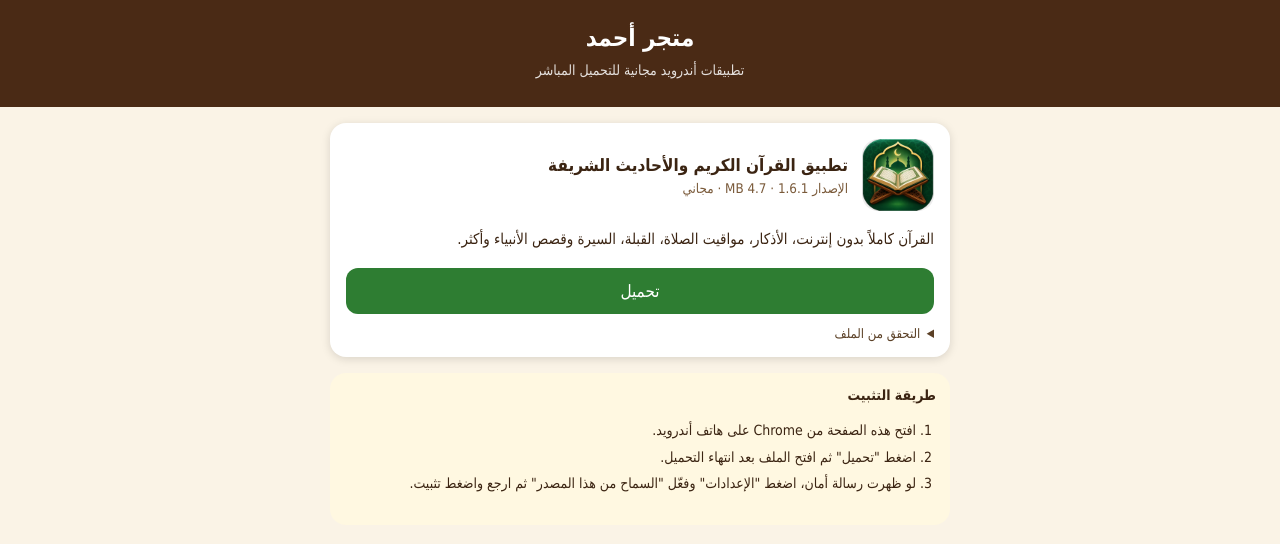
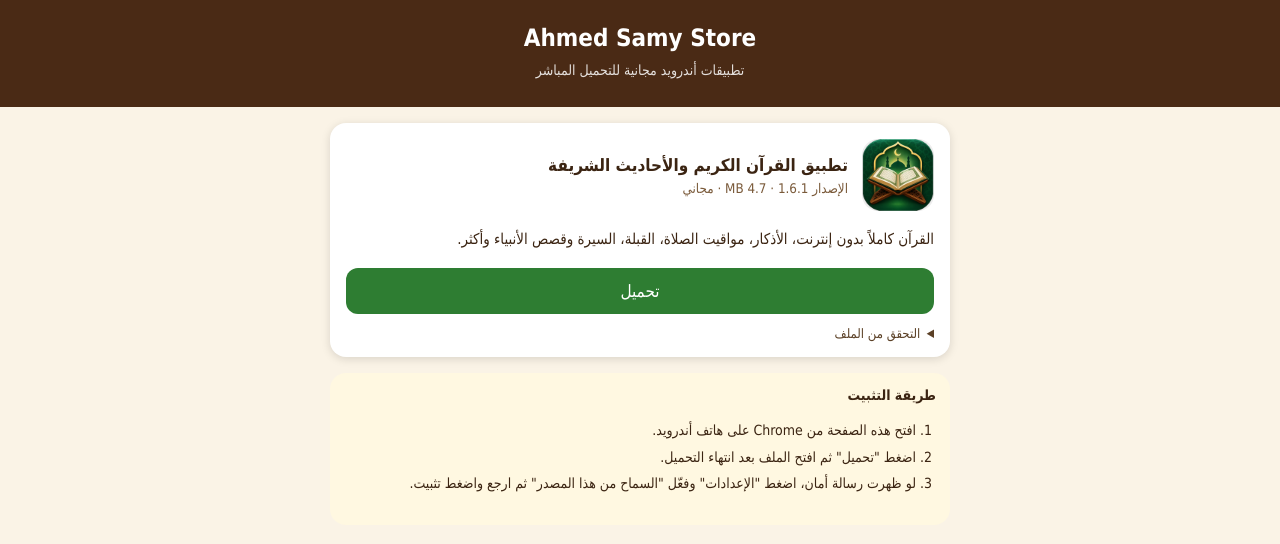
Before and after one commit to ahm9sam-boop/ahmedsamy-store, a plain HTML site: page index.html in a window 1280 px wide. Drawn offline with Linux system fonts and the light colour scheme.

Commit message:
Add files via upload

```diff
--- a/index.html
+++ b/index.html
@@ -1,6 +1,6 @@
-<!doctype html><html lang="ar" dir="rtl"><head><meta charset="utf-8"><meta name="viewport" content="width=device-width,initial-scale=1"><title>متجر أحمد</title>
+<!doctype html><html lang="ar" dir="rtl"><head><meta charset="utf-8"><meta name="viewport" content="width=device-width,initial-scale=1"><title>Ahmed Samy Store</title>
 <style>body{margin:0;font-family:Tahoma,Arial,sans-serif;background:#faf3e6;color:#3b2412}header{background:#4a2a15;color:#fff;padding:24px 16px;text-align:center}h1{margin:0;font-size:24px}header p{margin:6px 0 0;opacity:.85;font-size:14px}main{max-width:620px;margin:auto;padding:16px}.card{background:#fff;border-radius:16px;box-shadow:0 2px 10px #0002;padding:16px;margin-bottom:16px}.top{display:flex;gap:14px;align-items:center}.top img{width:72px;height:72px;border-radius:16px;background:#eee}h2{margin:0;font-size:17px;line-height:1.5}small{color:#7a5a3a}p{line-height:1.8;font-size:15px}a.btn{display:block;text-align:center;background:#2e7d32;color:#fff;text-decoration:none;padding:13px;border-radius:12px;font-size:17px}details{margin-top:12px;font-size:13px;color:#5b4026}code{display:block;direction:ltr;word-break:break-all;background:#f3e9d6;padding:6px;border-radius:8px;font-size:11px}ol{padding-right:20px;line-height:1.9}.how{background:#fff8e1;border-radius:16px;padding:14px;font-size:14px}</style></head><body>
-<header><h1>متجر أحمد</h1><p>تطبيقات أندرويد مجانية للتحميل المباشر</p></header>
+<header><h1 dir="ltr">Ahmed Samy Store</h1><p>تطبيقات أندرويد مجانية للتحميل المباشر</p></header>
 <main><div id="list">جارٍ التحميل...</div>
 <div class="how"><b>طريقة التثبيت</b><ol><li>افتح هذه الصفحة من Chrome على هاتف أندرويد.</li><li>اضغط "تحميل" ثم افتح الملف بعد انتهاء التحميل.</li><li>لو ظهرت رسالة أمان، اضغط "الإعدادات" وفعّل "السماح من هذا المصدر" ثم ارجع واضغط تثبيت.</li></ol></div></main>
 <script>
```
